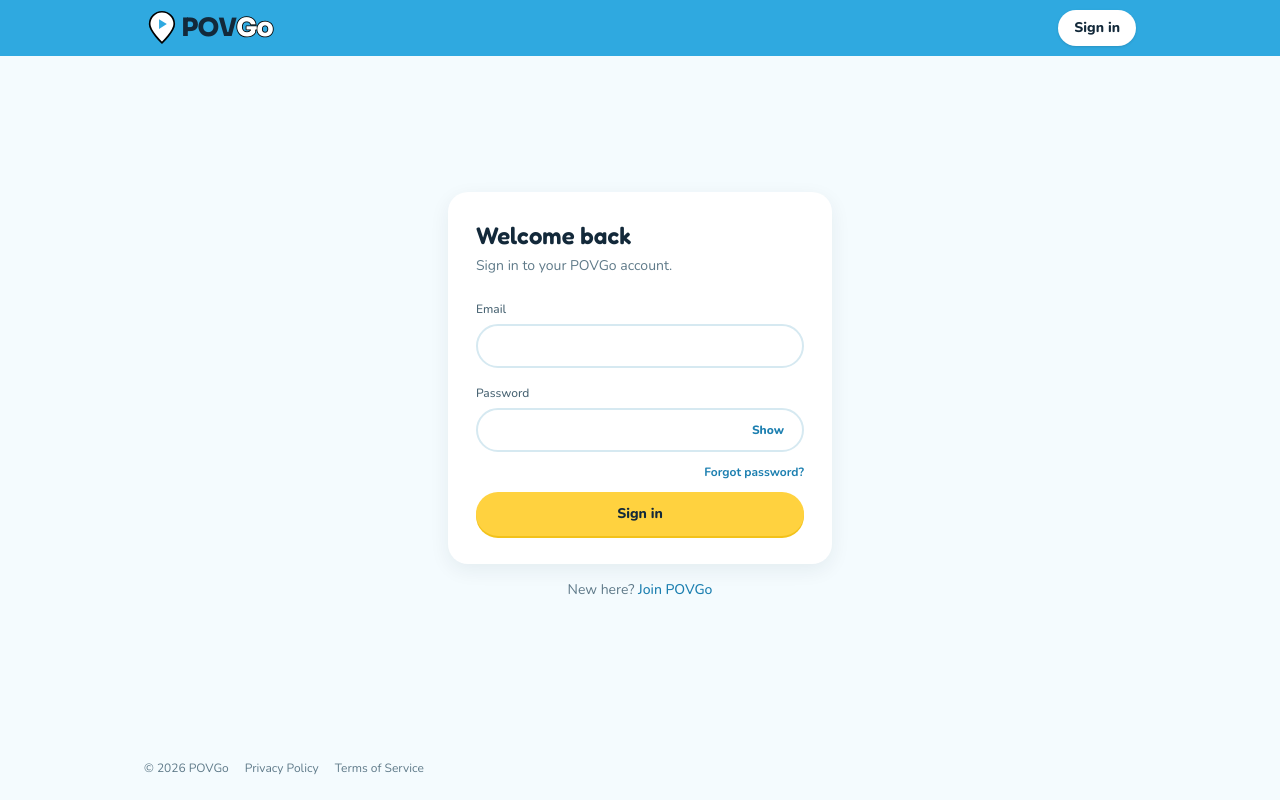
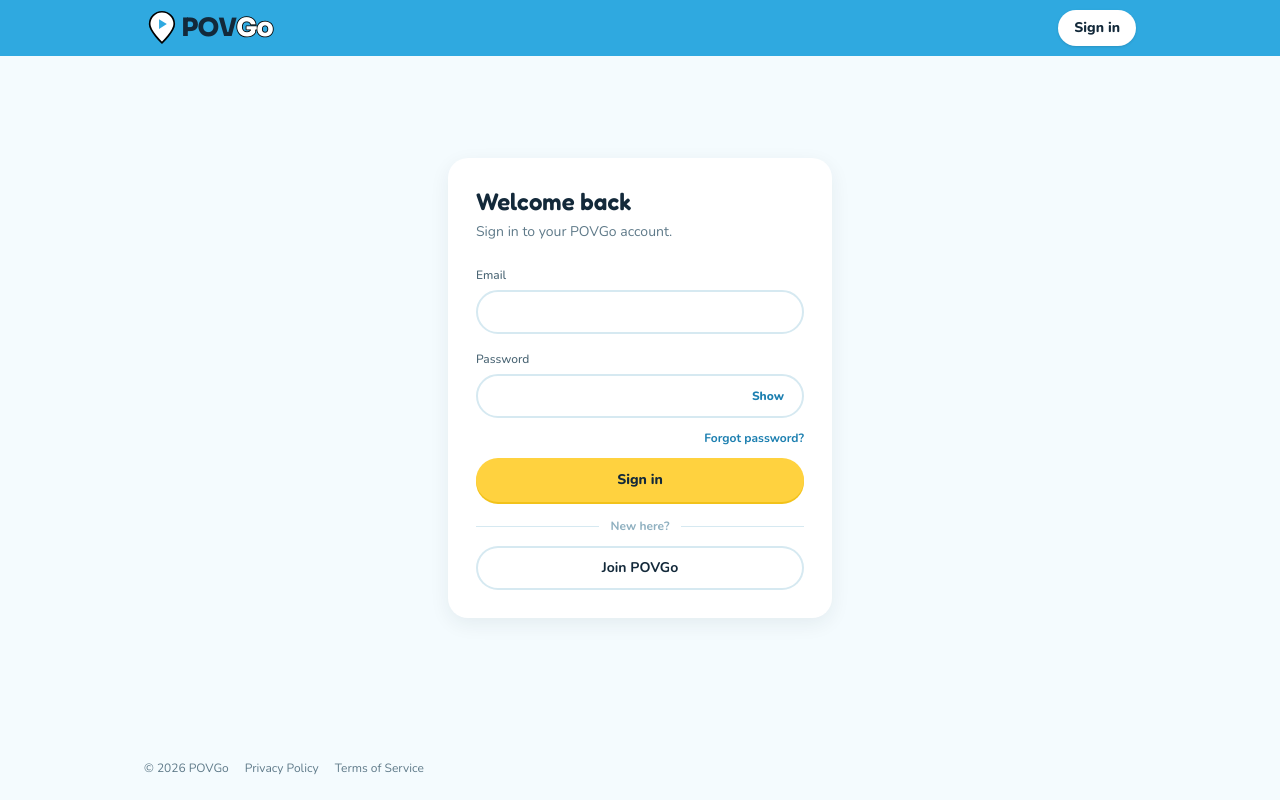
Before and after one commit to enovaenters-hash/pinnr-creator, a Next.js app: page /login in a window 1280 px wide. Built offline with nearby package versions, Linux system fonts and the light colour scheme; no server answers.

Commit message:
Add files via upload

```diff
--- a/app/login/page.tsx
+++ b/app/login/page.tsx
@@ -54,7 +54,7 @@ export default function LoginPage() {
     <AuthCard
       title={forgot === 'off' ? 'Welcome back' : forgot === 'newpw' ? 'Choose a new password' : 'Reset your password'}
       subtitle={forgot === 'off' ? 'Sign in to your POVGo account.' : forgot === 'email' ? 'Enter your email and we’ll send you a code to reset it.' : forgot === 'newpw' ? 'Pick something you’ll remember. Tap Show to check it.' : 'Check your email for a code (or tap the link in it).'}
-      footer={<>New here? <Link href="/signup" className="text-blue-600 font-medium">Join POVGo</Link></>}
+      footer={null}
     >
       {forgot === 'email' ? (
         <form onSubmit={sendReset} className="space-y-3">
@@ -86,6 +86,10 @@ export default function LoginPage() {
         <button type="button" onClick={() => { setForgot('email'); setError(''); }} className="block ml-auto text-xs font-bold text-glacier hover:underline">Forgot password?</button>
         {error && <p className="text-sm text-red-600">{error}</p>}
         <button className={primaryBtn} disabled={busy}>{busy ? 'Signing in…' : 'Sign in'}</button>
+        <div className="flex items-center gap-3 pt-1 text-xs font-bold text-gray-400" aria-hidden="true">
+          <span className="h-px flex-1 bg-gray-200" />New here?<span className="h-px flex-1 bg-gray-200" />
+        </div>
+        <Link href="/signup" className="btn-ghost w-full py-3 text-sm text-center block">Join POVGo</Link>
       </form>
       )}
     </AuthCard>
```
